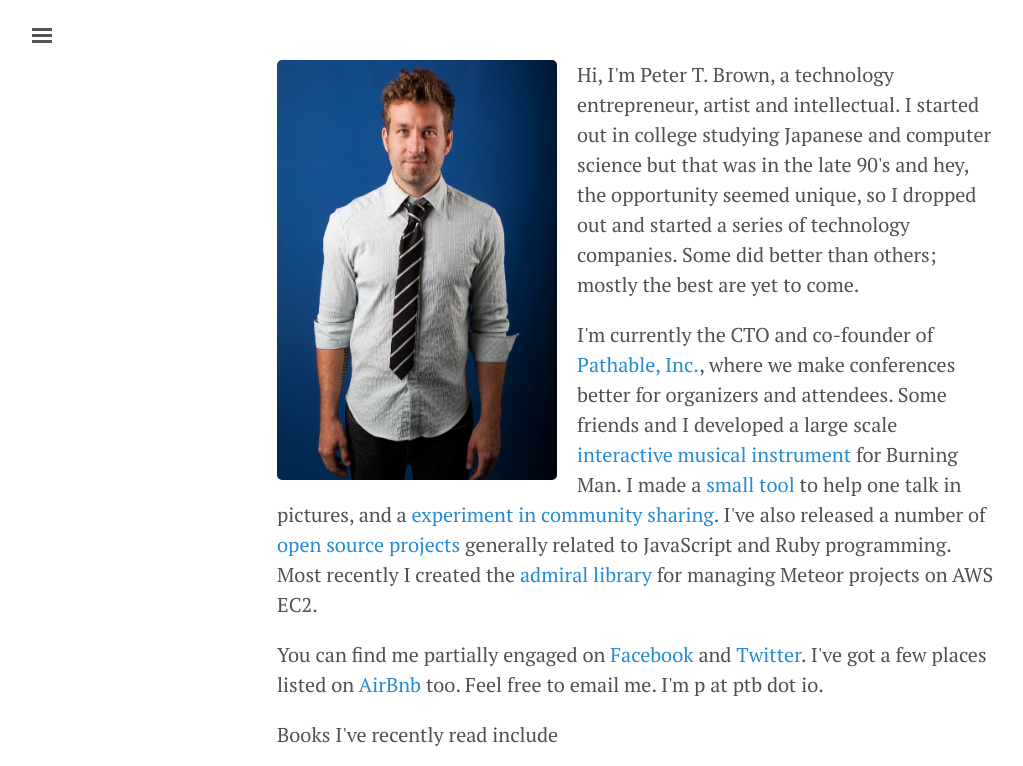
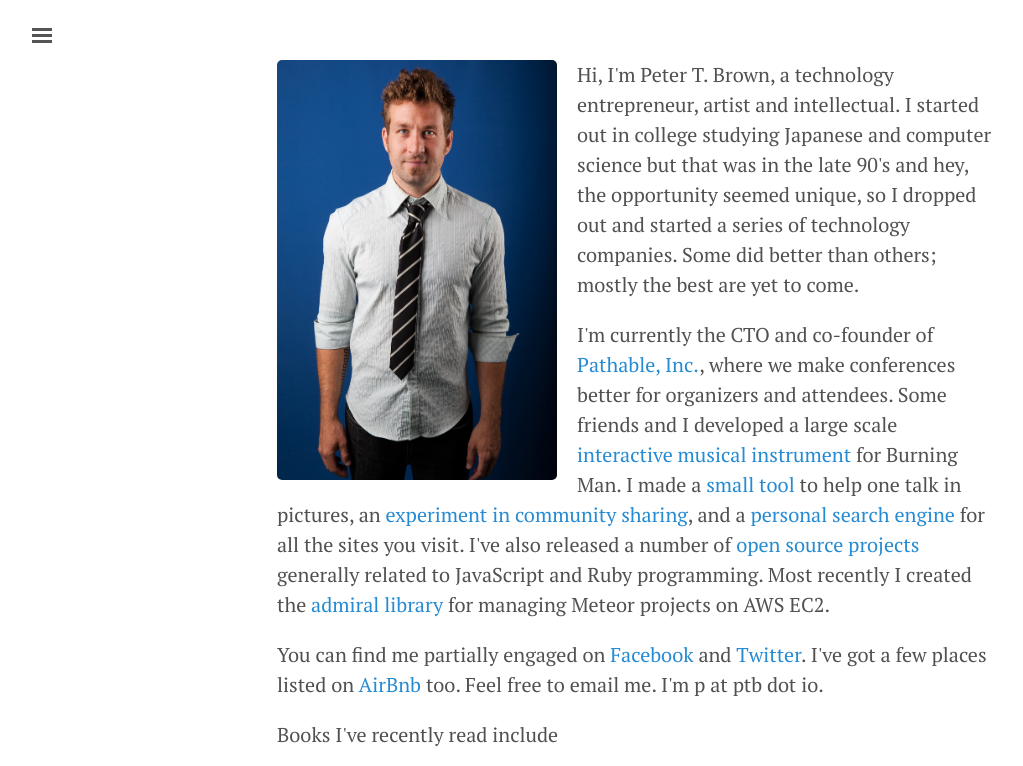
Before and after one commit to flippyhead/ptb.io, a Jekyll site: the page built from index.html, in a window 1280 px wide, cut to the strip 0-766 px from the top of the page. Shown: the whole strip, without its empty margins (3-1026 px from the left). Built offline with Jekyll 4.4.1, drawn with Linux system fonts in a browser that asks for light colours.

Commit message:
Revert "snip"
This reverts commit ec77339769034f96f0617ec908149909638cbe5b.

```diff
--- a/index.html
+++ b/index.html
@@ -10,7 +10,7 @@ masthead_class: invisible
 </p>
 
 <p>
-  I'm currently the CTO and co-founder of <a href="http://pathable.com">Pathable, Inc.</a>, where we make conferences better for organizers and attendees. Some friends and I developed a large scale <a href="/heaid">interactive musical instrument</a> for Burning Man. I made a <a href="/mebe">small tool</a> to help one talk in pictures, and a <a href="/sharewall">experiment in community sharing</a>. I've also released a number of <a href="https://github.com/flippyhead?tab=repositories">open source projects</a> generally related to JavaScript and Ruby programming. Most recently I created the <a href="https://github.com/flippyhead/admiral">admiral library</a> for managing Meteor projects on AWS EC2.
+  I'm currently the CTO and co-founder of <a href="http://pathable.com">Pathable, Inc.</a>, where we make conferences better for organizers and attendees. Some friends and I developed a large scale <a href="/heaid">interactive musical instrument</a> for Burning Man. I made a <a href="/mebe">small tool</a> to help one talk in pictures, an <a href="/sharewall">experiment in community sharing</a>, and a <a href="http://fetching.io">personal search engine</a> for all the sites you visit. I've also released a number of <a href="https://github.com/flippyhead?tab=repositories">open source projects</a> generally related to JavaScript and Ruby programming. Most recently I created the <a href="https://github.com/flippyhead/admiral">admiral library</a> for managing Meteor projects on AWS EC2.
 </p>
 
 <p>
```
